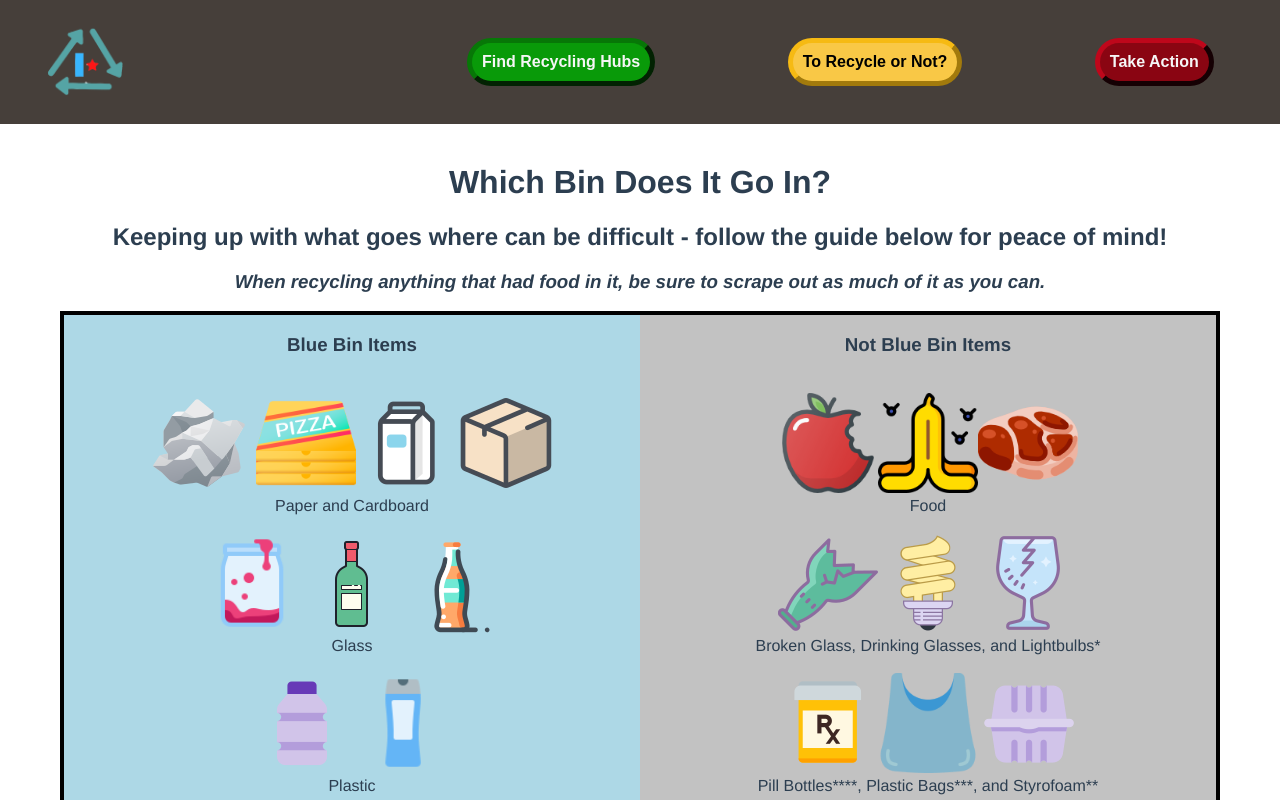
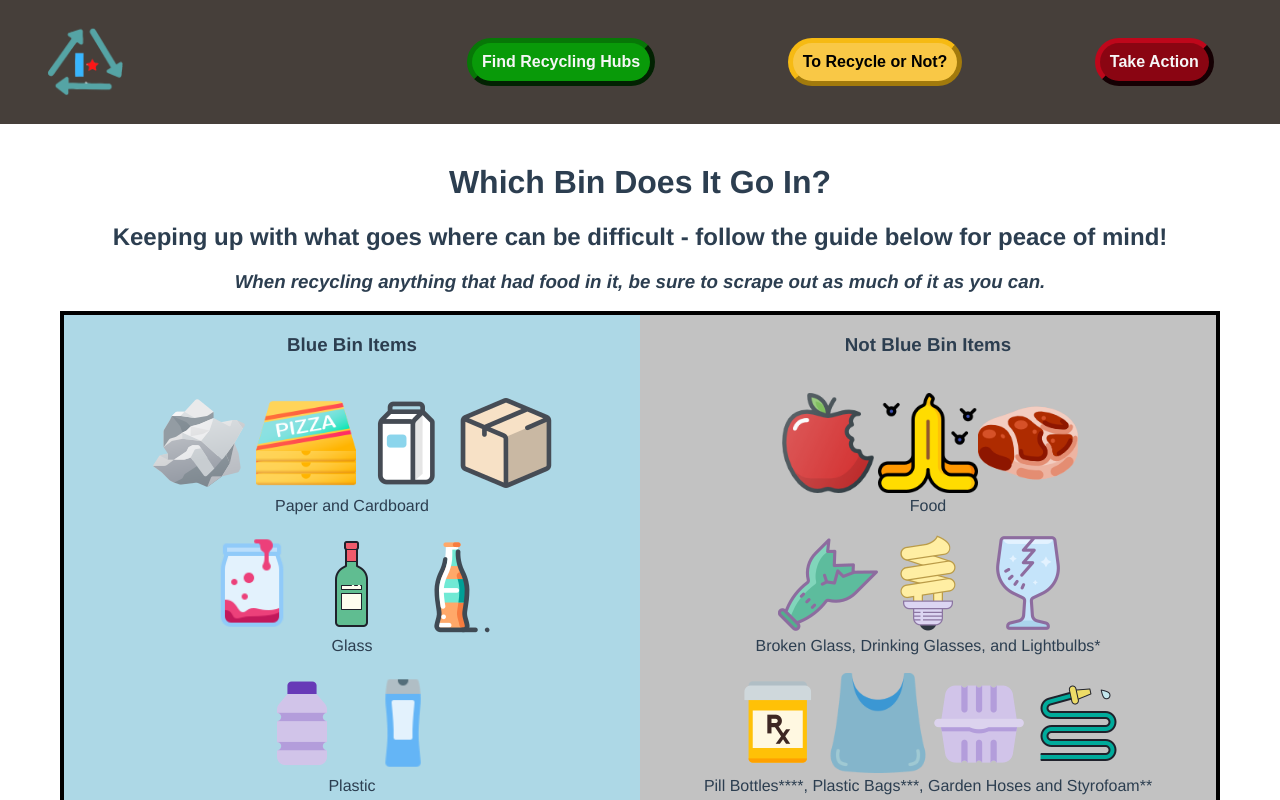
Before and after one commit to itsmeBrittani/Re.Chi.Cyle, a Vue app in the folder Re-Chi-Cyle/: page /#/learn in a window 1280 px wide. Shown: the top 800 px of the page. Built offline with nearby package versions, Linux system fonts and the light colour scheme.

Commit message:
Tweaks to landing page

```diff
--- a/Re-Chi-Cyle/src/App.vue
+++ b/Re-Chi-Cyle/src/App.vue
@@ -14,7 +14,7 @@
     </main>
     <footer>
         <div class='footer-bar'>
-            <a class='footer-link' href="https://github.com/itsmeBrittani">GitHub</a>
+            <a class='footer-link' href="https://github.com/itsmeBrittani/Re.Chi.Cyle">GitHub</a>
             <h5 class='footer-text'>Created by Brittani Savage</h5>
 </div>
     </footer>
--- a/Re-Chi-Cyle/src/components/learn.vue
+++ b/Re-Chi-Cyle/src/components/learn.vue
@@ -46,8 +46,10 @@
         </div><br/>
     <div class='plastic-bags-box'>
         <img class='pill-icon' alt='pill bottle' src='../assets/icons8-pill-bottle-100-2.png'/>
-        <img class='plastic-bag-icon' alt='plastic bag' src='../assets/bag.png'/><img class='styrofoam-icon' alt='styrofoam' src='../assets/icons8-plastic-food-container-100.png'/>
-        <br/>Pill Bottles****, Plastic Bags***, and Styrofoam**
+        <img class='plastic-bag-icon' alt='plastic bag' src='../assets/bag.png'/>
+        <img class='styrofoam-icon' alt='styrofoam' src='../assets/icons8-plastic-food-container-100.png'/>
+        <img class='garden-hose-icon' alt='garden hose' src='../assets/icons8-water-hose-100.png'/>
+        <br/>Pill Bottles****, Plastic Bags***, Garden Hoses and Styrofoam**
         </div><br/>
     <div class='electronic-box'>
         <img class='pc-icon' alt='broken computer' src='../assets/icons8-broken-computer-100.png'/>
```
